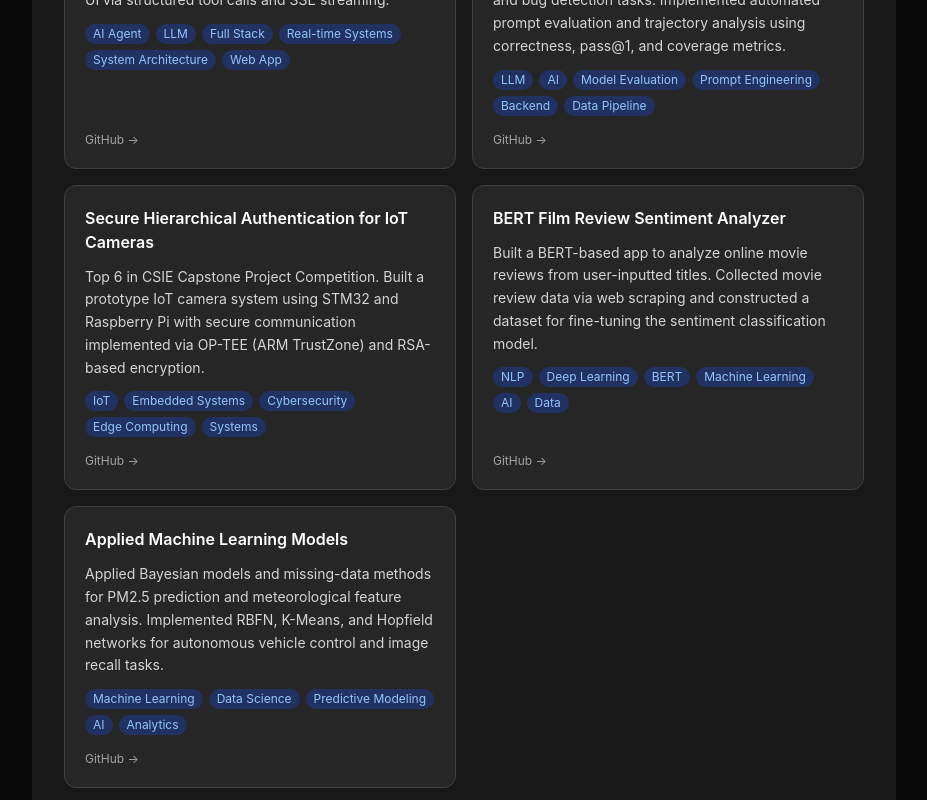
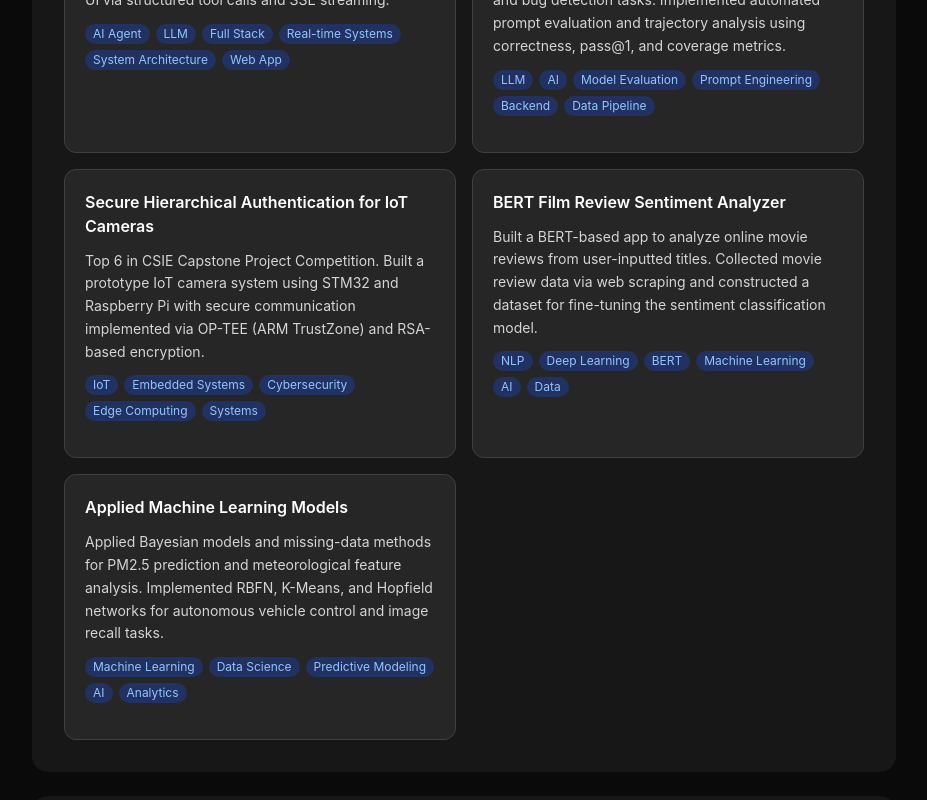
Before and after one commit to Alex-Wu1122/ai-agent-website, a Next.js app: page / in a window 1280 px wide. Shown: the part 1180-1980 px from the top of the page, without its empty margins (176-1103 px from the left). Built offline with nearby package versions, Linux system fonts and the light colour scheme.

Commit message:
Remove GitHub links from project cards

```diff
--- a/src/data/projects.ts
+++ b/src/data/projects.ts
@@ -26,7 +26,6 @@ export const projects: Project[] = [
       "System Architecture",
       "Web App"
     ],
-    github: "https://github.com/Alex-Wu",
   },
   {
     id: "2",
@@ -52,7 +51,6 @@ export const projects: Project[] = [
       "Backend",
       "Data Pipeline"
     ],
-    github: "https://github.com/Alex-Wu",
   },
   {
     id: "3",
@@ -76,7 +74,6 @@ export const projects: Project[] = [
       "Edge Computing",
       "Systems"
     ],
-    github: "https://github.com/Alex-Wu",
   },
   {
     id: "4",
@@ -101,7 +98,6 @@ export const projects: Project[] = [
       "AI",
       "Data"
     ],
-    github: "https://github.com/Alex-Wu",
   },
   {
     id: "5",
@@ -124,6 +120,5 @@ export const projects: Project[] = [
       "AI",
       "Analytics"
     ],
-    github: "https://github.com/Alex-Wu",
   },
 ];
```
